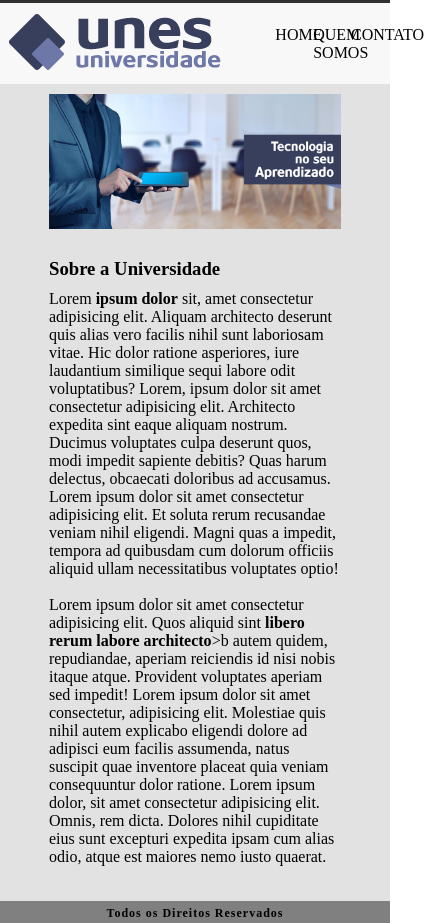
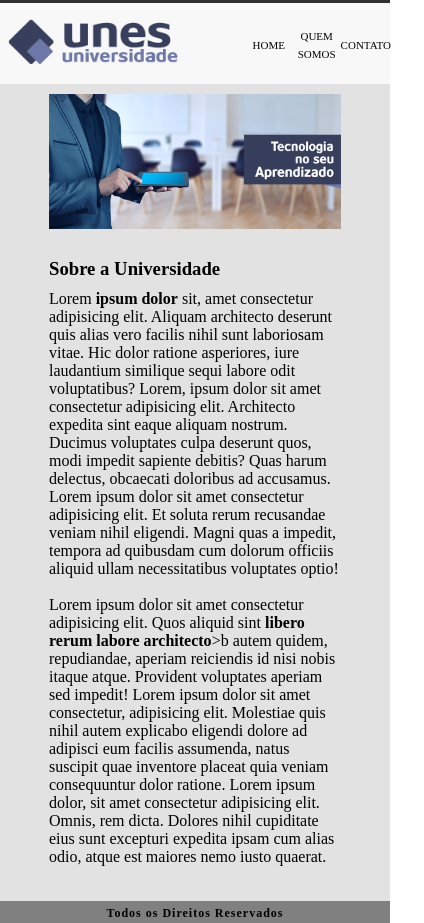
Before and after one commit to JacklesKerley/tarefa_dev_web_1, a plain HTML site: page index.html in a window 390 px wide. Shown: the whole page, 424 px wide, since content can reach past the window. Drawn offline with Linux system fonts and the light colour scheme.

Commit message:
Ajuste responsividade Header
ajuste feito em css no menu de navegação, para responsividade.

```diff
--- a/css/_header.scss
+++ b/css/_header.scss
@@ -9,15 +9,25 @@
     align-items: center;
     padding-left: 2%;
 
+    .imgLogo {
+        img {
+            width: 80%;
+        }
+    }
+
     .navBar {
         display: flex;
-        align-items: center;
         width: 30%;
+
+        @media (max-width: 830px) {
+            width: 38%;
+        }
 
         .menu {
             display: flex;
             width: 100%;
             list-style: none;
+            align-items: center;
 
             li {
                 text-align: center;
@@ -32,6 +42,18 @@
                         color: rgb(190, 190, 190);
                         border-bottom: 1px solid rgb(190, 190, 190);
                     }
+
+                    @media (max-width: 1095px) {
+                        font-size: 14px;
+                    }
+
+                    @media (max-width: 962px) {
+                        font-size: 12px;
+                    }
+
+                    @media (max-width: 830px) {
+                        font-size: 11px;
+                    }
                 }
             }
         }
--- a/index.html
+++ b/index.html
@@ -11,7 +11,7 @@
 <body>
 
     <header class="header">
-        <div>
+        <div class="imgLogo">
             <a href="#"><img src="img/logo.png" alt="logo-unes"></a>
         </div>
 
```
Also changed, not shown: css/main.css, 1 other file.
